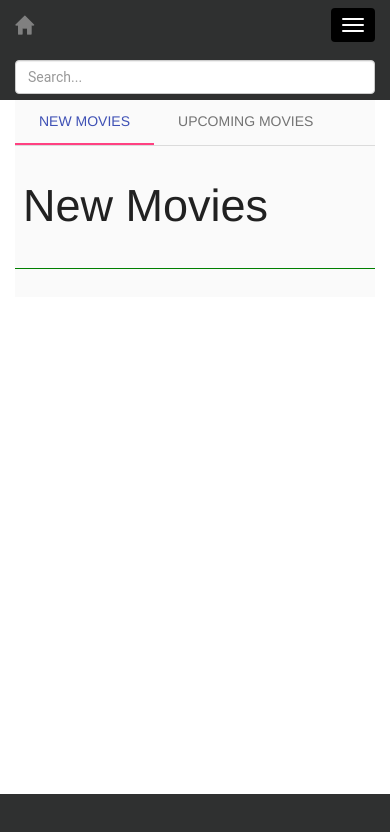
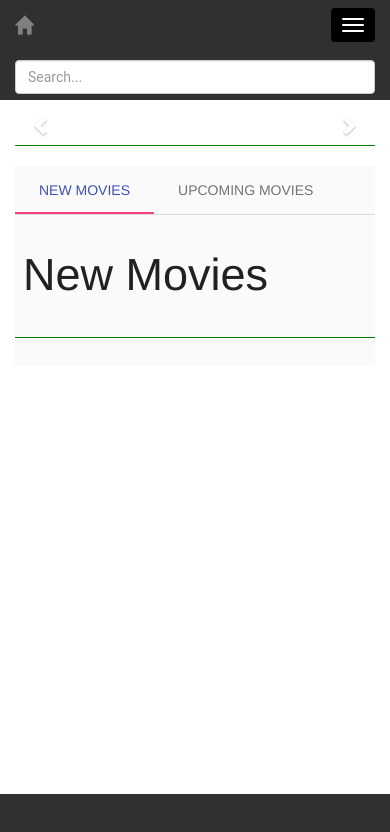
Before and after one commit to yatishkadam/Moviesta, a website: page public/index.html in a window 390 px wide. Drawn offline with nearby package versions, Linux system fonts and the light colour scheme; no server answers.

Commit message:
resize are smaller device

```diff
--- a/public/css/style.css
+++ b/public/css/style.css
@@ -3,9 +3,19 @@ input.form-control {
 }
 
 body {
+
     padding-top: 56px;
     padding-bottom: 56px;
 }
+
+@media (max-width: 768px){
+
+    body{
+        padding-top: 125px;
+    }
+
+}
+
 
 .colorgraph {
     height: 1px;
--- a/public/services/movie.service.client.js
+++ b/public/services/movie.service.client.js
@@ -71,7 +71,7 @@
         }
         function cleanUp(movieList,genrelist) {
             var arrList=[];
-            console.log(movieList);
+            //console.log(movieList);
             for (var v in movieList){
                 //console.log(movieList[v]);
                 var newMovie={
```
